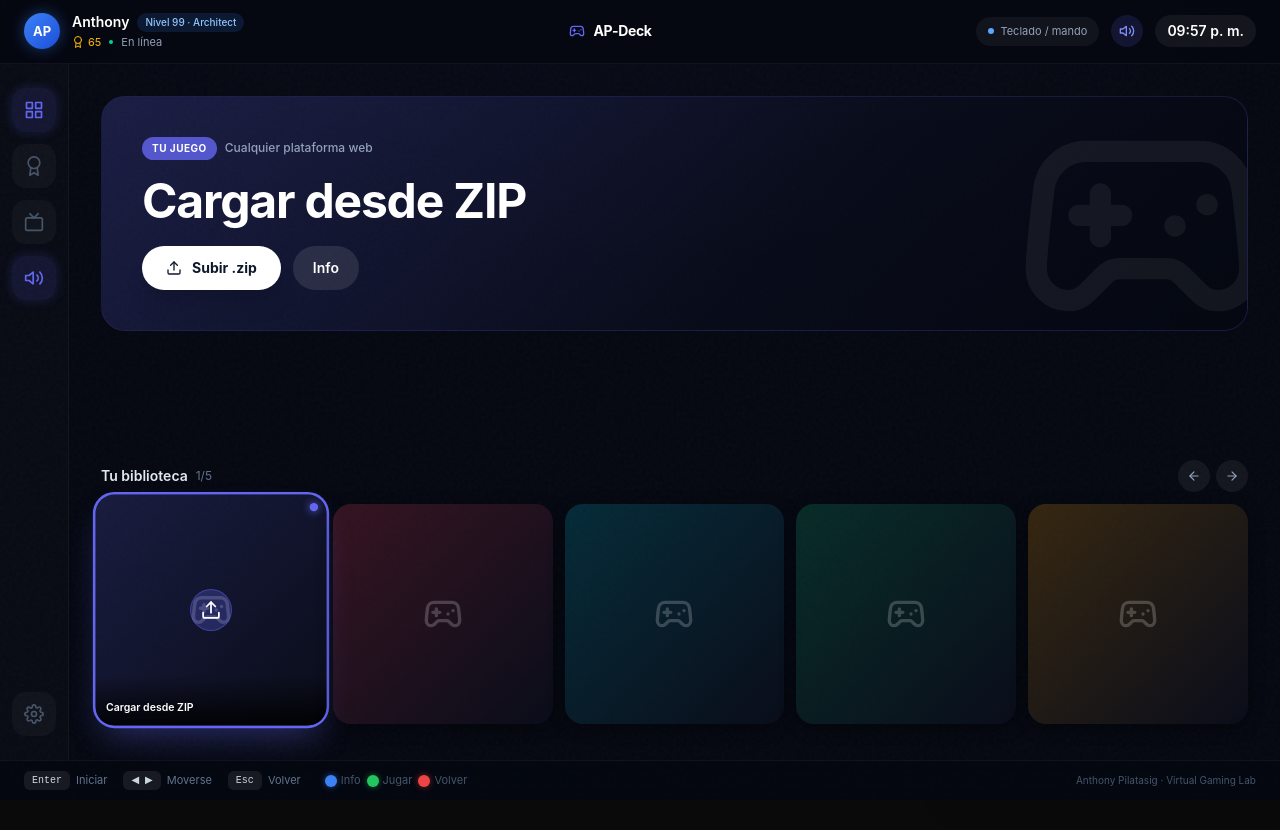
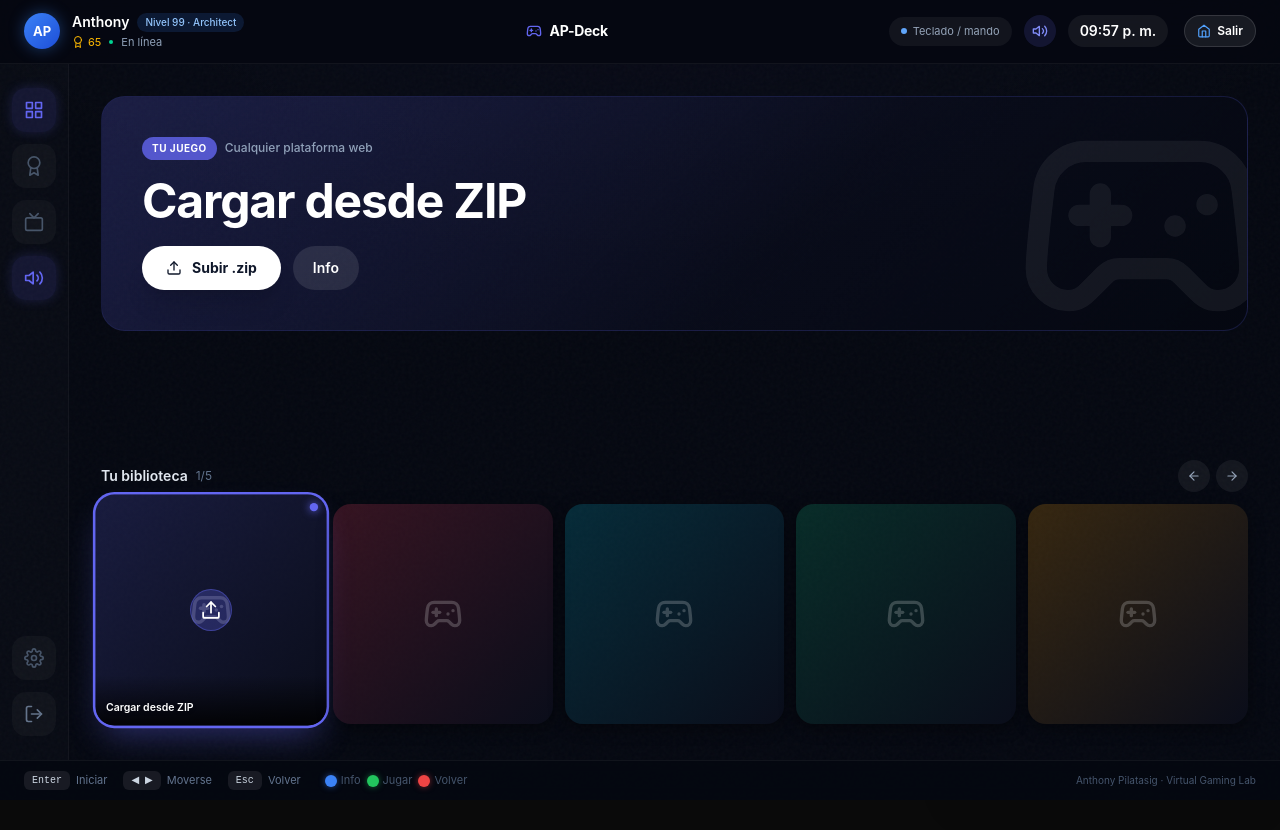
Before and after one commit to AnthonyPilatasig/anthony-portfolio, a React (Vite) app: page /console in a window 1280 px wide. Shown: the top 830 px of the page. Built offline with nearby package versions, Linux system fonts and the light colour scheme.

Commit message:
feat(console): add exit to portfolio buttons in console topbar and sidebar

```diff
--- a/src/components/common/ConsoleDashboard.tsx
+++ b/src/components/common/ConsoleDashboard.tsx
@@ -1,9 +1,10 @@
 import React, { useState, useEffect, useRef, useCallback } from 'react';
 import { motion, AnimatePresence } from 'framer-motion';
+import { useNavigate } from 'react-router-dom';
 import {
   FiPlay, FiMaximize2, FiMinimize2, FiTv, FiVolume2, FiVolumeX,
   FiArrowLeft, FiArrowRight, FiGrid, FiSettings,
-  FiAward, FiClock, FiUpload, FiX, FiChevronLeft
+  FiAward, FiClock, FiUpload, FiX, FiChevronLeft, FiHome, FiLogOut
 } from 'react-icons/fi';
 import { Gamepad2 } from 'lucide-react';
 import JSZip from 'jszip';
@@ -243,6 +244,7 @@ interface ConsoleDashboardProps {
 
 // ─── Component ───────────────────────────────────────────────────────────────
 export const ConsoleDashboard: React.FC<ConsoleDashboardProps> = ({ embeddedFullscreen = false }) => {
+  const navigate = useNavigate();
   const [selectedIndex, setSelectedIndex] = useState(0);
   const [activeRunningGame, setActiveRunningGame] = useState<ConsoleGame | null>(null);
   const [currentTime, setCurrentTime] = useState('');
@@ -540,6 +542,16 @@ export const ConsoleDashboard: React.FC<ConsoleDashboardProps> = ({ embeddedFull
           >
             {currentTime}
           </span>
+
+          <button
+            onClick={() => navigate('/laboratorio')}
+            className="flex items-center gap-1.5 px-3 py-1.5 rounded-full text-[12px] font-semibold text-white hover:text-white transition-all hover:bg-white/15 active:scale-95 ml-1"
+            style={{ background: 'rgba(255,255,255,0.08)', border: '1px solid rgba(255,255,255,0.12)' }}
+            title="Salir de la consola y volver al portfolio"
+          >
+            <FiHome className="w-3.5 h-3.5 text-blue-400" />
+            <span className="hidden sm:inline">Salir</span>
+          </button>
         </div>
       </div>
 
@@ -713,6 +725,14 @@ export const ConsoleDashboard: React.FC<ConsoleDashboardProps> = ({ embeddedFull
                 style={{ background: 'rgba(255,255,255,0.03)', color: '#475569' }}
               >
                 <FiSettings className="w-5 h-5" />
+              </button>
+              <button
+                onClick={() => navigate('/laboratorio')}
+                title="Volver al Portfolio"
+                className="w-11 h-11 rounded-[14px] flex items-center justify-center transition-all hover:bg-red-500/10 hover:text-red-400"
+                style={{ background: 'rgba(255,255,255,0.03)', color: '#64748B' }}
+              >
+                <FiLogOut className="w-5 h-5" />
               </button>
             </div>
 
```
